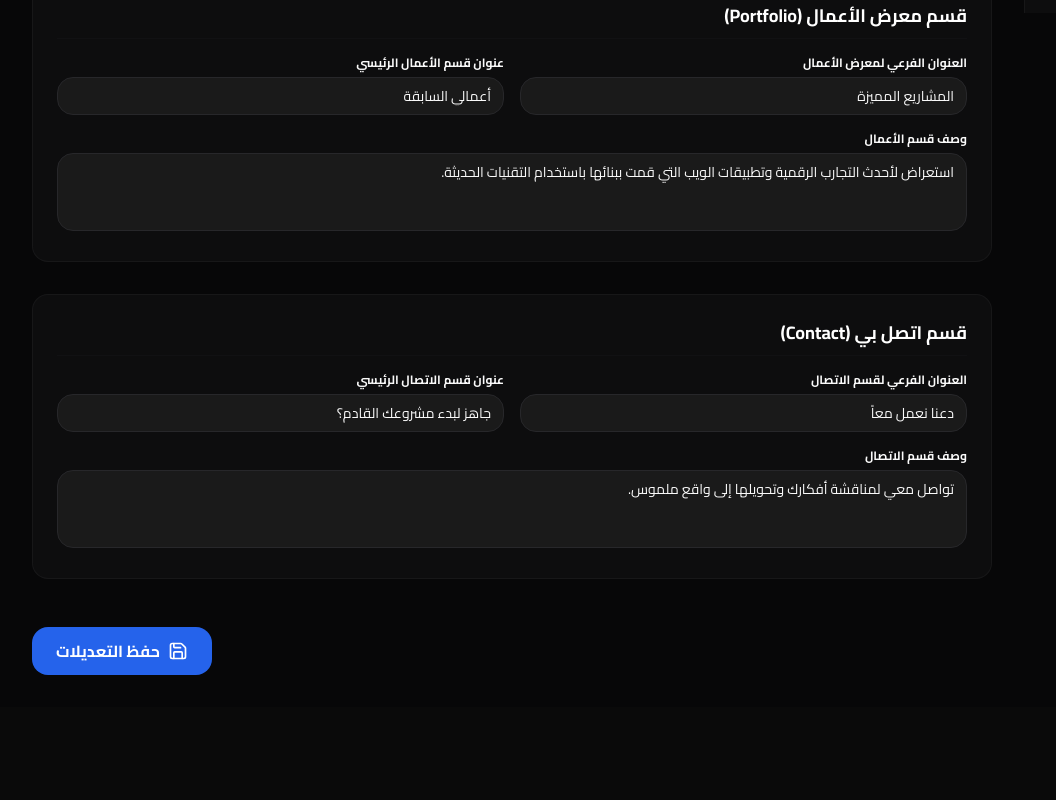
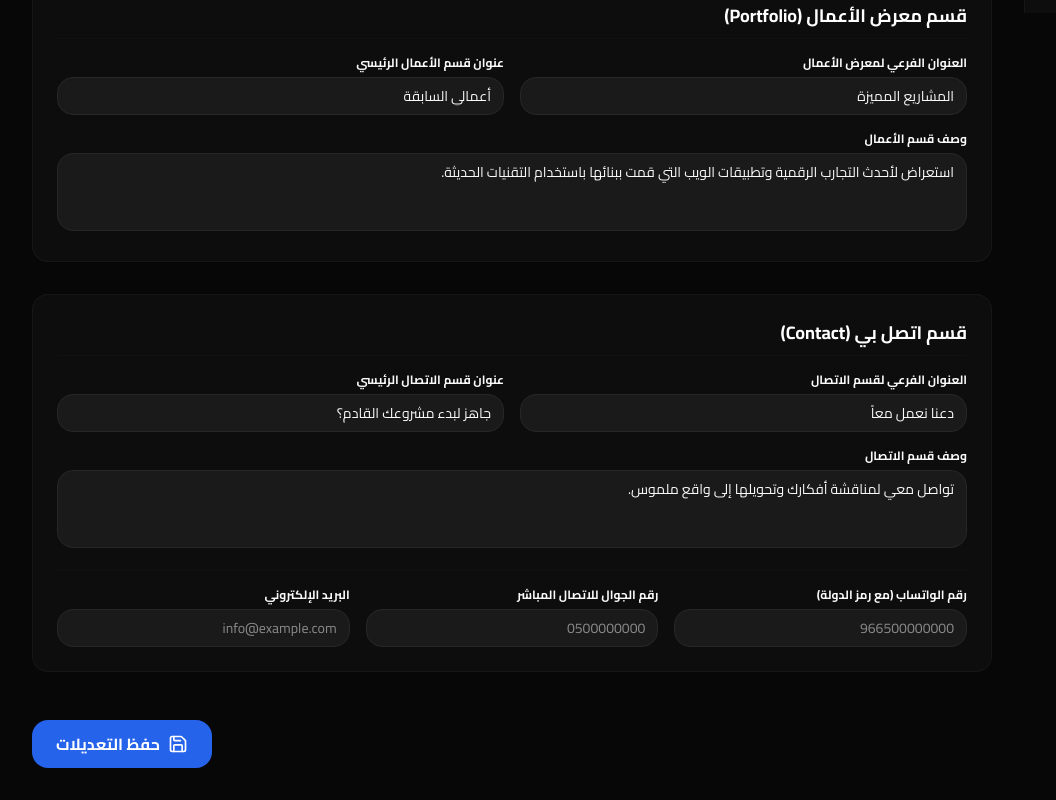
Before and after one commit to Dolcera1992/FBT, a Next.js app: page /admin/settings in a window 1280 px wide. Shown: the part 787-1587 px from the top of the page, without its empty margins (0-1056 px from the left). Before the commit the page ends 1494 px from the top, so only its background shows below. Built offline with nearby package versions, Linux system fonts and the light colour scheme; no server answers; the database is empty; a web font is replaced by a local one.

Commit message:
Fix hero video rendering and add interactive contact modal to services

```diff
--- a/app/admin/settings/SettingsClient.tsx
+++ b/app/admin/settings/SettingsClient.tsx
@@ -28,6 +28,10 @@ export default function AdminSettingsPage() {
   const [contactTitle, setContactTitle] = useState('')
   const [contactDesc, setContactDesc] = useState('')
 
+  const [contactWhatsapp, setContactWhatsapp] = useState('')
+  const [contactPhone, setContactPhone] = useState('')
+  const [contactEmail, setContactEmail] = useState('')
+
   useEffect(() => {
     fetchSettings()
   }, [])
@@ -55,6 +59,9 @@ export default function AdminSettingsPage() {
       setContactSub(data.contactSub)
       setContactTitle(data.contactTitle)
       setContactDesc(data.contactDesc)
+      setContactWhatsapp(data.contactWhatsapp || '')
+      setContactPhone(data.contactPhone || '')
+      setContactEmail(data.contactEmail || '')
     } catch (err) {
       console.error('Error fetching settings:', err)
       alert('حدث خطأ أثناء تحميل الإعدادات')
@@ -80,7 +87,10 @@ export default function AdminSettingsPage() {
       portfolioDesc,
       contactSub,
       contactTitle,
-      contactDesc
+      contactDesc,
+      contactWhatsapp,
+      contactPhone,
+      contactEmail
     }
 
     try {
@@ -256,6 +266,39 @@ export default function AdminSettingsPage() {
               className="w-full px-3 py-2 rounded-xl bg-card border border-border text-foreground text-sm focus:outline-none focus:ring-2 focus:ring-accent-blue/50 resize-none"
             />
           </div>
+
+          <div className="grid grid-cols-1 sm:grid-cols-3 gap-4 pt-4 border-t border-border/20">
+            <div>
+              <label className="block text-xs font-semibold text-foreground mb-1.5">رقم الواتساب (مع رمز الدولة)</label>
+              <input
+                type="text"
+                value={contactWhatsapp}
+                placeholder="966500000000"
+                onChange={(e) => setContactWhatsapp(e.target.value)}
+                className="w-full px-3 py-2 rounded-xl bg-card border border-border text-foreground text-sm focus:outline-none focus:ring-2 focus:ring-accent-green/50"
+              />
+            </div>
+            <div>
+              <label className="block text-xs font-semibold text-foreground mb-1.5">رقم الجوال للاتصال المباشر</label>
+              <input
+                type="text"
+                value={contactPhone}
+                placeholder="0500000000"
+                onChange={(e) => setContactPhone(e.target.value)}
+                className="w-full px-3 py-2 rounded-xl bg-card border border-border text-foreground text-sm focus:outline-none focus:ring-2 focus:ring-accent-blue/50"
+              />
+            </div>
+            <div>
+              <label className="block text-xs font-semibold text-foreground mb-1.5">البريد الإلكتروني</label>
+              <input
+                type="email"
+                value={contactEmail}
+                placeholder="info@example.com"
+                onChange={(e) => setContactEmail(e.target.value)}
+                className="w-full px-3 py-2 rounded-xl bg-card border border-border text-foreground text-sm focus:outline-none focus:ring-2 focus:ring-accent-purple/50"
+              />
+            </div>
+          </div>
         </div>
 
         {/* Save Bar */}
--- a/app/api/admin/settings/route.ts
+++ b/app/api/admin/settings/route.ts
@@ -32,8 +32,10 @@ const mapSettingsRow = (row: any) => ({
   portfolioTitle: row.portfolio_title,
   portfolioDesc: row.portfolio_desc,
   contactSub: row.contact_sub,
-  contactTitle: row.contact_title,
   contactDesc: row.contact_desc,
+  contactWhatsapp: row.contact_whatsapp,
+  contactPhone: row.contact_phone,
+  contactEmail: row.contact_email,
 })
 
 export async function GET() {
@@ -75,6 +77,9 @@ export async function POST(request: Request) {
       contact_sub: body.contactSub,
       contact_title: body.contactTitle,
       contact_desc: body.contactDesc,
+      contact_whatsapp: body.contactWhatsapp,
+      contact_phone: body.contactPhone,
+      contact_email: body.contactEmail,
       updated_at: new Date().toISOString()
     }
 
--- a/components/public/Hero.tsx
+++ b/components/public/Hero.tsx
@@ -85,7 +85,6 @@ export function Hero({ settings }: HeroProps) {
 
   return (
     <div className="relative h-screen w-full overflow-hidden bg-black font-sans">
-      {/* Background Video */}
       <video
         ref={videoRef}
         className="absolute inset-0 w-full h-full object-cover scale-[1.03]"
@@ -93,8 +92,8 @@ export function Hero({ settings }: HeroProps) {
         muted
         loop
         playsInline
+        src={settings.heroVideoUrl}
       >
-        <source src={settings.heroVideoUrl} type="video/webm" />
         Your browser does not support the video tag.
       </video>
 
--- a/components/ui/FezCard.tsx
+++ b/components/ui/FezCard.tsx
@@ -14,6 +14,7 @@ interface FezCardProps {
   tags?: string[]
   href?: string
   actionLabel?: string
+  onClick?: () => void
 }
 
 export function FezCard({
@@ -24,7 +25,8 @@ export function FezCard({
   badges,
   tags,
   href = '#',
-  actionLabel = 'عرض التفاصيل'
+  actionLabel = 'عرض التفاصيل',
+  onClick
 }: FezCardProps) {
   return (
     <div className={styles.fezCardWrapper}>
@@ -73,10 +75,17 @@ export function FezCard({
         <div className={styles.footer}>
           <div className={styles.rule} aria-hidden="true"></div>
 
-          <Link href={href} className={styles.btn} aria-label={`${actionLabel} ${title}`}>
-            {actionLabel}
-            <ArrowLeft className={styles.btnIcon} />
-          </Link>
+          {onClick ? (
+            <button onClick={(e) => { e.preventDefault(); onClick(); }} className={styles.btn} aria-label={`${actionLabel} ${title}`}>
+              {actionLabel}
+              <ArrowLeft className={styles.btnIcon} />
+            </button>
+          ) : (
+            <Link href={href} className={styles.btn} aria-label={`${actionLabel} ${title}`}>
+              {actionLabel}
+              <ArrowLeft className={styles.btnIcon} />
+            </Link>
+          )}
 
           {/* Trust/Tags Row */}
           {tags && tags.length > 0 && (
--- a/lib/api/server-fetch.ts
+++ b/lib/api/server-fetch.ts
@@ -45,6 +45,9 @@ export async function getServerSettings(): Promise<HomepageSettings> {
     contactSub: "دعنا نعمل معاً",
     contactTitle: "جاهز لبدء مشروعك القادم؟",
     contactDesc: "تواصل معي لمناقشة أفكارك وتحويلها إلى واقع ملموس.",
+    contactWhatsapp: "966500000000",
+    contactPhone: "966500000000",
+    contactEmail: "info@example.com"
   }
 
   try {
@@ -67,6 +70,9 @@ export async function getServerSettings(): Promise<HomepageSettings> {
       contactSub: data.contact_sub,
       contactTitle: data.contact_title,
       contactDesc: data.contact_desc,
+      contactWhatsapp: data.contact_whatsapp,
+      contactPhone: data.contact_phone,
+      contactEmail: data.contact_email,
     }
   } catch (err) {
     return DEFAULT_SETTINGS
--- a/lib/api/settings.ts
+++ b/lib/api/settings.ts
@@ -12,6 +12,9 @@ export interface HomepageSettings {
   contactSub: string
   contactTitle: string
   contactDesc: string
+  contactWhatsapp?: string
+  contactPhone?: string
+  contactEmail?: string
 }
 
 const DEFAULT_SETTINGS = {
@@ -28,6 +31,9 @@ const DEFAULT_SETTINGS = {
   contactSub: "دعنا نعمل معاً",
   contactTitle: "جاهز لبدء مشروعك القادم؟",
   contactDesc: "تواصل معي لمناقشة أفكارك وتحويلها إلى واقع ملموس.",
+  contactWhatsapp: "966500000000",
+  contactPhone: "966500000000",
+  contactEmail: "info@example.com"
 }
 
 export const getHomepageSettings = async (): Promise<HomepageSettings> => {
```
Also changed, not shown: components/public/Services.tsx (+80 -2 lines).
